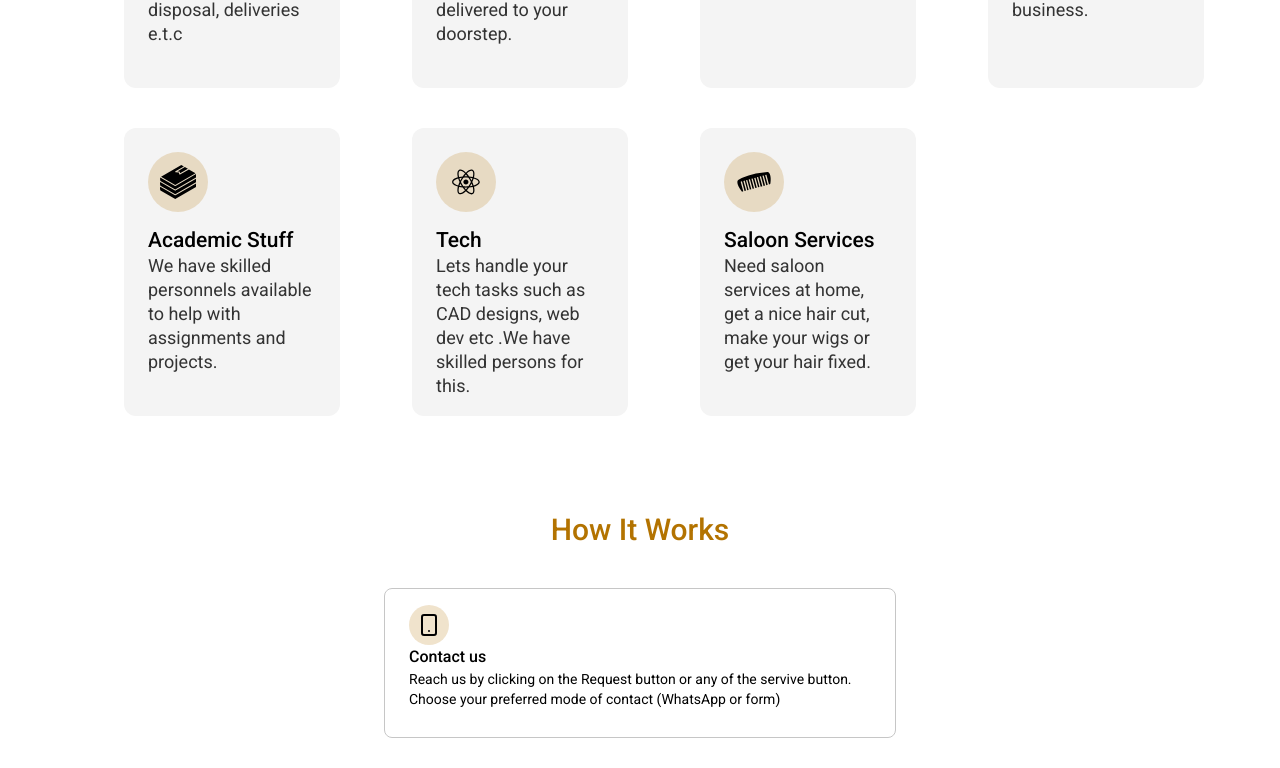
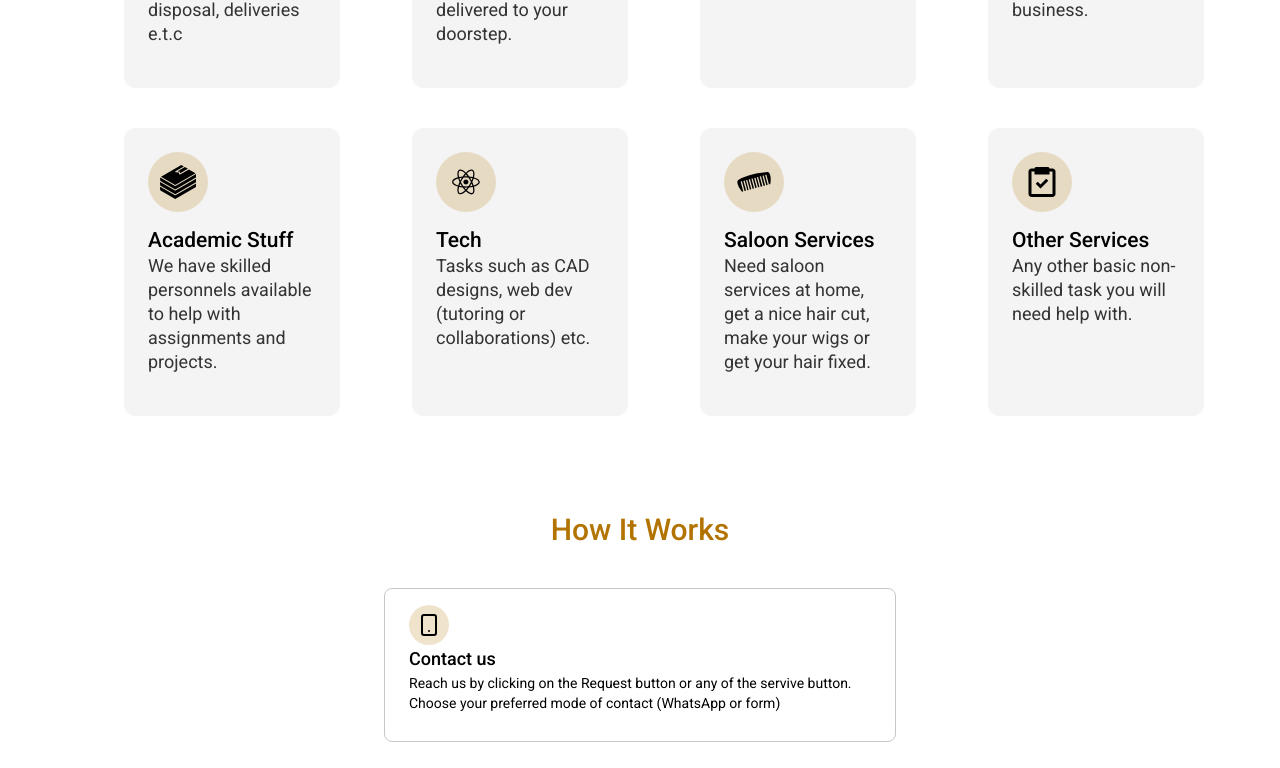
Before and after one commit to T-laye/Stustle__Landing__Page, a Next.js app: page / in a window 1280 px wide. Shown: the part 1440-2208 px from the top of the page. Built offline with nearby package versions, Linux system fonts and the light colour scheme.

Commit message:
added OTHER SERVICES

```diff
--- a/src/components/Layout/Footer.js
+++ b/src/components/Layout/Footer.js
@@ -37,7 +37,7 @@ export default function Footer() {
             </Link>
             <Link
               target="_blank"
-              href="https://instagram.com/stustle.ng?igshid=ZDdkNTZiNTM="
+              href="https://instagram.com/stustle_official?igshid=ZDdkNTZiNTM="
             >
               <div className=" w-7 h-7 flex justify-center items-center text-gray-3 hover:text-white hover:scale-110 duration-500 rounded-full">
                 {' '}
--- a/src/components/serviceDetails.js
+++ b/src/components/serviceDetails.js
@@ -5,6 +5,7 @@ import { MdOutlineCleaningServices } from 'react-icons/md';
 import { SiBookstack } from 'react-icons/si';
 import { DiReact } from 'react-icons/di';
 import { GiComb } from 'react-icons/gi';
+import { BiTask } from 'react-icons/bi';
 
 const serviceDetails = [
   {
@@ -40,7 +41,7 @@ const serviceDetails = [
     title: 'Tech',
     icon: <DiReact size={24} />,
     description:
-      'Lets handle your tech tasks such as CAD designs, web dev etc .We have skilled persons for this. ',
+      'Tasks such as CAD designs, web dev (tutoring or collaborations) etc. ',
   },
   {
     title: 'Saloon Services',
@@ -48,6 +49,11 @@ const serviceDetails = [
     description:
       'Need saloon services at home, get a nice hair cut, make your wigs or get your hair fixed.',
   },
+  {
+    title: 'Other Services',
+    icon: <BiTask size={24} />,
+    description: 'Any other basic non-skilled task you will need help with.',
+  },
 ];
 
 export default serviceDetails;
--- a/src/styles/globals.css
+++ b/src/styles/globals.css
@@ -35,7 +35,7 @@ h2 {
 }
 
 h3 {
-  @apply text-base font-medium mb-0;
+  @apply text-lg font-medium mb-0;
 }
 
 section {
```
